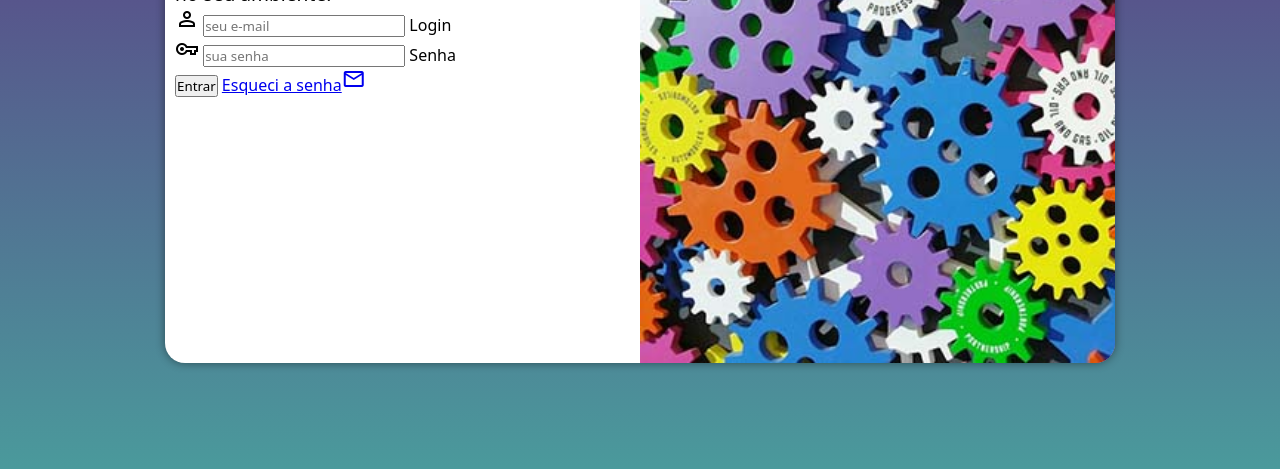
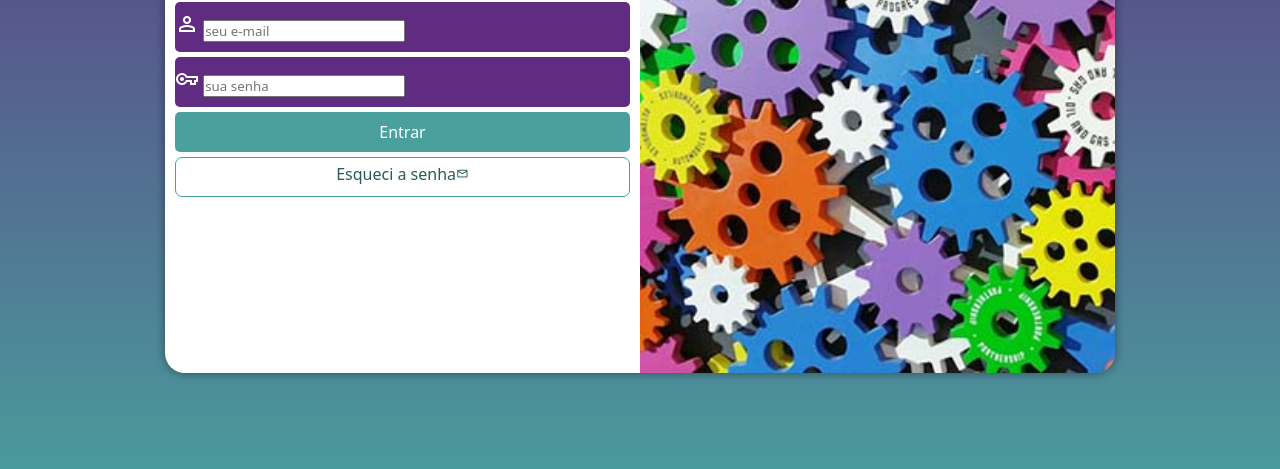
Before and after one commit to osvaldoferreira/projeto-login, a plain HTML site: page index.html in a window 1280 px wide. Shown: the part 287-756 px from the top of the page. Drawn offline with nearby package versions, Linux system fonts and the light colour scheme.

Commit message:
estilizando formulário

```diff
--- a/estilos/style.css
+++ b/estilos/style.css
@@ -33,7 +33,7 @@ main {
     overflow: hidden; /* Esconde o que está fora da borda*/
     background-color: white;
     width: 265px;
-    height: 500px;
+    height: 520px;
     border-radius: 20px;
     box-shadow: 0px 0px 10px rgba(0, 0, 0, 0.452);
 
@@ -61,3 +61,59 @@ h1 {
 p {
     font-size: 0.8em;
 }
+
+.campo {
+    background-color: #5f2c82;
+    height: 50px;
+    border-radius: 5px;
+    margin: 5px 0px;
+    padding-top: 10px;
+}
+
+label {
+    display: none;
+}
+
+.campo > span.material-symbols-outlined {
+    color: white;
+}
+
+input[type=submit] {
+    display: block;
+    font-size: 1em;
+    width: 100%;
+    height: 40px;
+    background-color: #49a09d;
+    color: white;
+
+    border: none;
+    border-radius: 5px;
+    cursor: pointer;
+}
+
+input[type=submit]:hover {
+    background-color: #295a58;
+}
+
+a {
+    display: block;
+    text-align: center;
+    font-size: 1em;
+    width: 100%;
+    height: 40px;
+    padding-top: 5px;
+    margin-top: 5px;
+    background-color: white;
+    color: #295a58;
+    border: 1px solid #49a09d;
+    border-radius: 7px;
+    text-decoration: none;
+}
+
+a:hover {
+    background-color: #5fd2ce;
+}
+
+a > span.material-symbols-outlined {
+    font-size: .8em;
+}
```
Also changed, not shown: index.html (+1 -1 lines).
